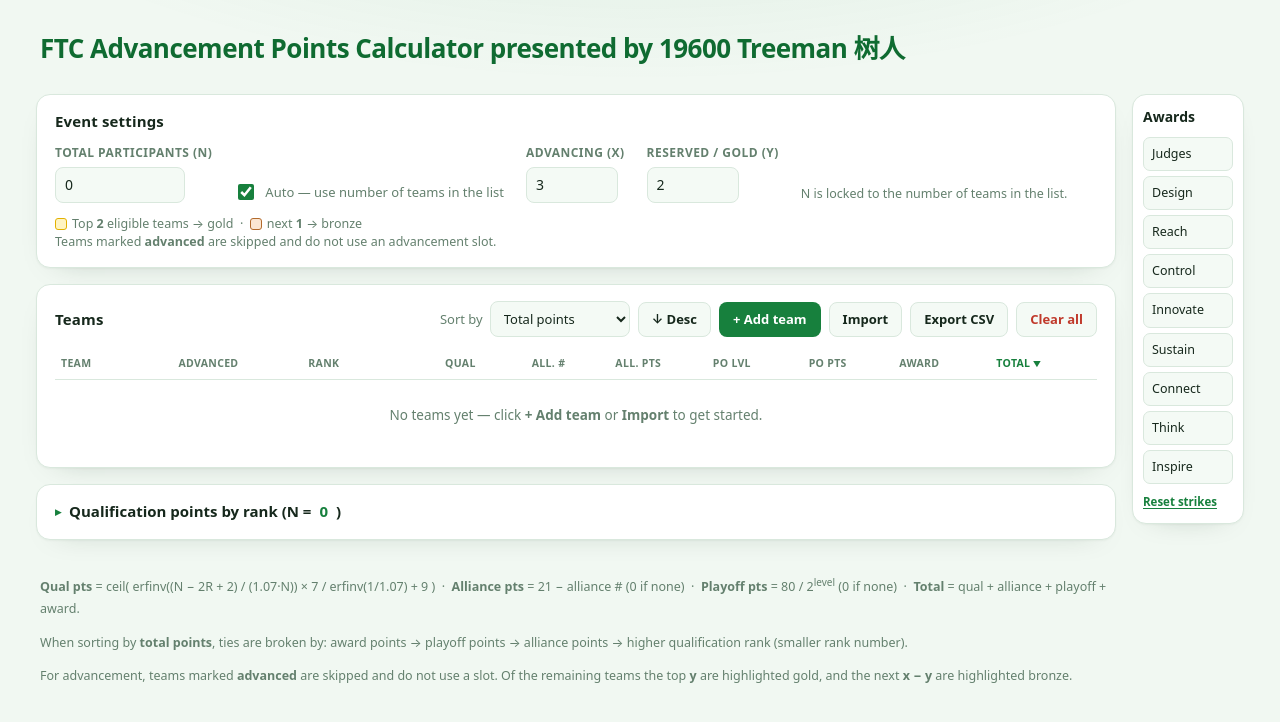
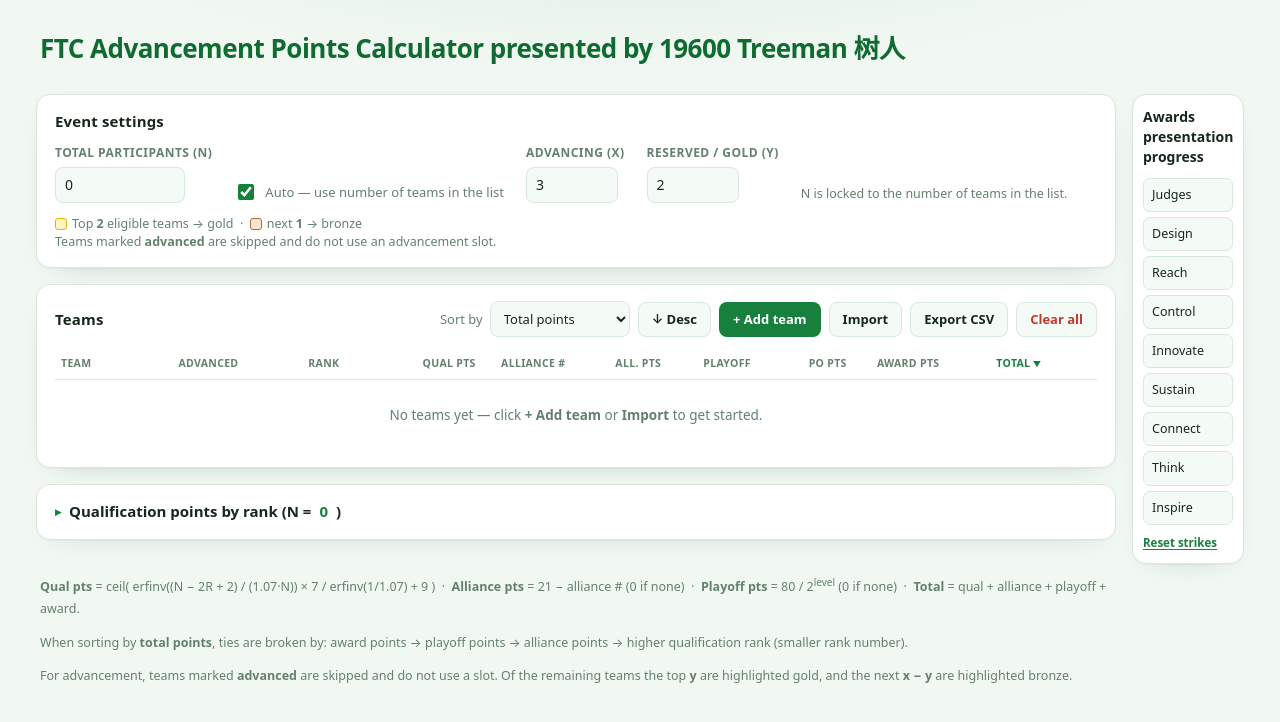
Before and after one commit to syt6099/ftc-advancement-points, a plain HTML site: page index.html in a window 1280 px wide. Drawn offline with Linux system fonts and the light colour scheme.

Commit message:
Update index.html

```diff
--- a/index.html
+++ b/index.html
@@ -369,12 +369,12 @@
                 <th class="c-team" data-sort="number" title="Team number">Team</th>
                 <th class="c-check" title="Already advanced">Advanced</th>
                 <th class="c-rank" data-sort="rank" title="Qualification rank">Rank</th>
-                <th class="c-qual num" data-sort="qual" title="Qualification points">Qual</th>
-                <th class="c-allnum num" title="Alliance number">All. #</th>
+                <th class="c-qual num" data-sort="qual" title="Qualification points">Qual Pts</th>
+                <th class="c-allnum num" title="Alliance number">Alliance #</th>
                 <th class="c-allpts num" data-sort="alliancePts" title="Alliance points">All. pts</th>
-                <th class="c-polvl num" title="Playoff level">PO lvl</th>
+                <th class="c-polvl num" title="Playoff level">Playoff</th>
                 <th class="c-ppts num" data-sort="playoffPts" title="Playoff points">PO pts</th>
-                <th class="c-award num" data-sort="award" title="Award points">Award</th>
+                <th class="c-award num" data-sort="award" title="Award points">Award pts</th>
                 <th class="c-total num" data-sort="total" title="Total points">Total</th>
                 <th class="c-del" title="Remove"></th>
               </tr>
@@ -410,7 +410,7 @@
     <!-- ===== Awards sidebar ===== -->
     <aside class="side-col">
       <section class="card awards-card">
-        <h2>Awards</h2>
+        <h2>Awards presentation progress</h2>
         <ul class="award-list" id="awardList"></ul>
         <div class="awards-foot">
           <button class="link-btn" type="button" id="clearAwards">Reset strikes</button>
```
